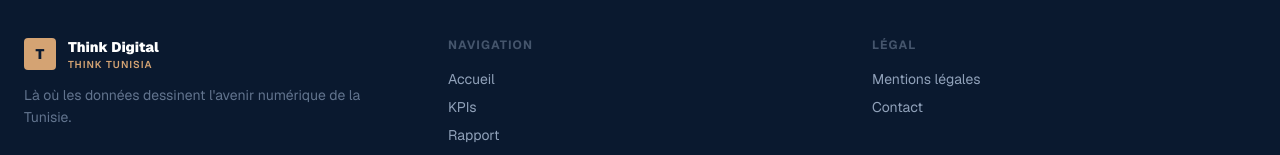
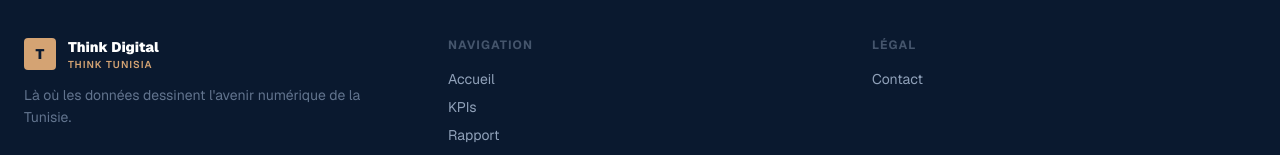
Before and after one commit to Gostp098/platform, a Next.js app: page / in a window 1280 px wide. Shown: the part 5760-5915 px from the top of the page. Built offline with nearby package versions, Linux system fonts and the light colour scheme.

Commit message:
updating ui Mentions légales deleted from footer

```diff
--- a/app/components/NavFooter.tsx
+++ b/app/components/NavFooter.tsx
@@ -83,7 +83,6 @@ export function Footer() {
   ]
 
   const legalLinks = [
-    { label: 'Mentions légales',      href: '/mentions-legales' },
     { label: 'Contact',               href: '/about#contact' },
   ]
 
```
